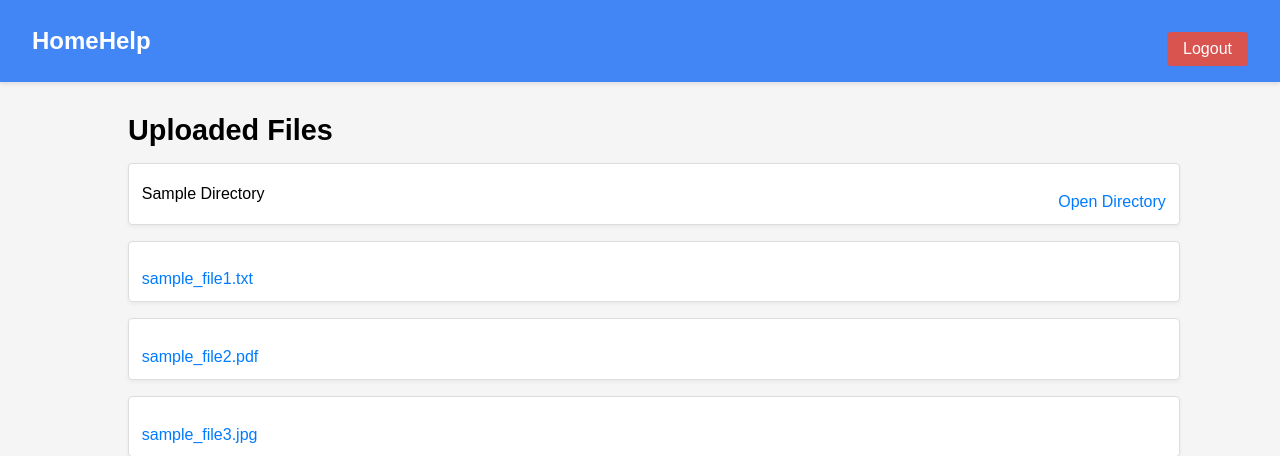
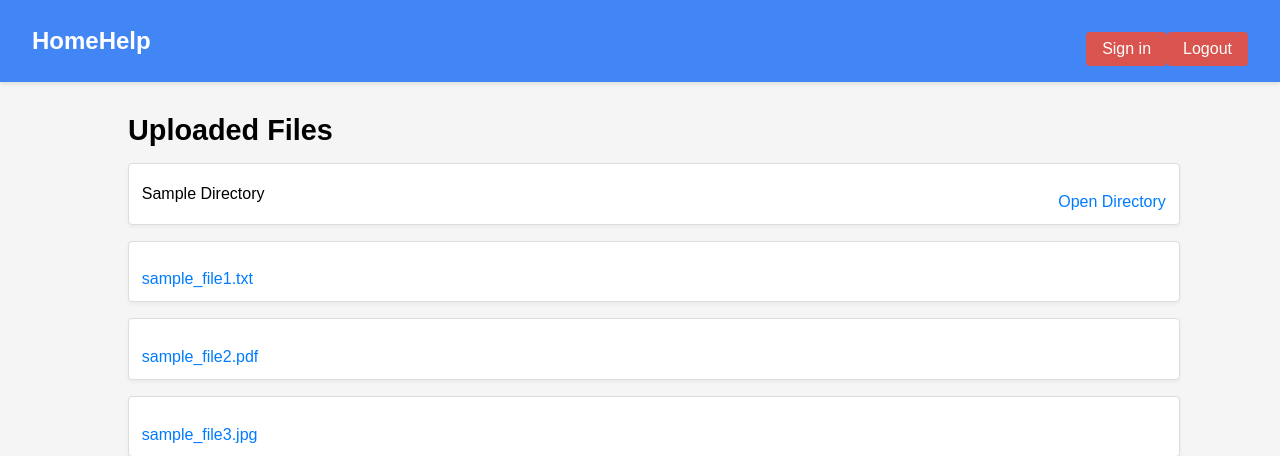
Before and after one commit to sudo-bendg/homehelp, a Flask app: page / in a window 1280 px wide. Shown: the top 456 px of the page. Run offline with Flask 3, Linux system fonts and the light colour scheme.

Commit message:
add link to signin

```diff
--- a/static/styles.css
+++ b/static/styles.css
@@ -25,7 +25,7 @@ body {
     font-size: 1.5rem;
 }
 
-.logout-button {
+.toolbar-buttons * {
     color: white;
     text-decoration: none;
     background-color: #d9534f;
@@ -161,6 +161,11 @@ html, body {
     height: 100%;
 }
 
+.toolbar-buttons{
+    display: flex;
+    flex-direction: row;
+}
+
 @media (min-width: 768px) {
     .container {
         width: 80%;
--- a/templates/files.html
+++ b/templates/files.html
@@ -9,7 +9,10 @@
 <body>
     <div class="toolbar">
         <h1>HomeHelp</h1>
-        <a href="/logout" class="logout-button">Logout</a>
+        <div class="toolbar-buttons">
+            <a href="{{ url_for('signin') }}">Sign in</a>
+            <a href="/logout" class="logout-button">Logout</a>
+        </div>
     </div>
     <div class="container">
         <h2>Uploaded Files</h2>
```
